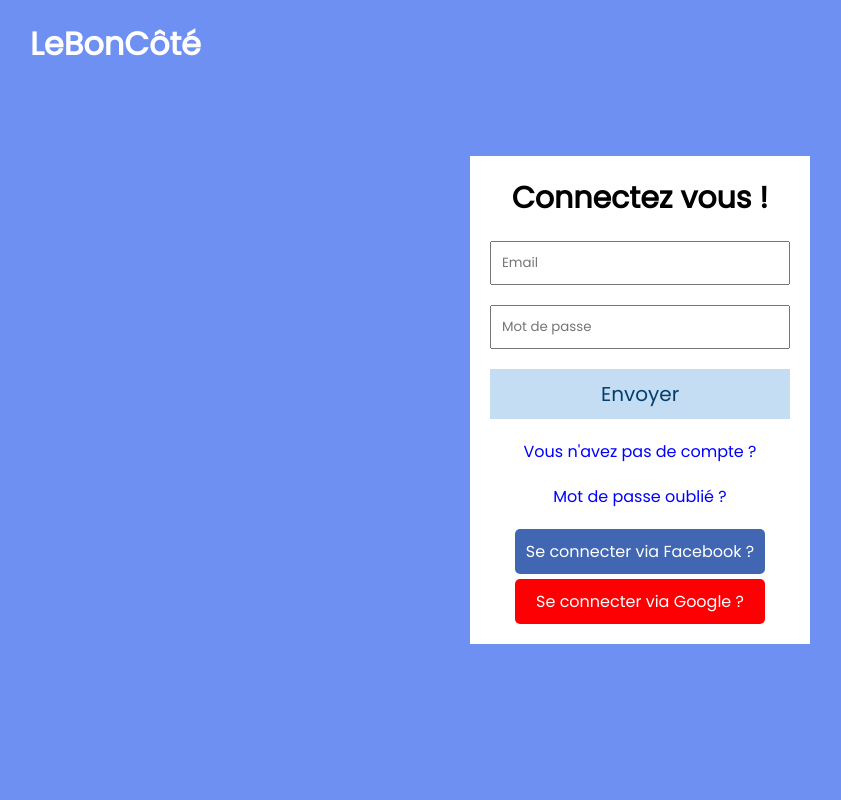
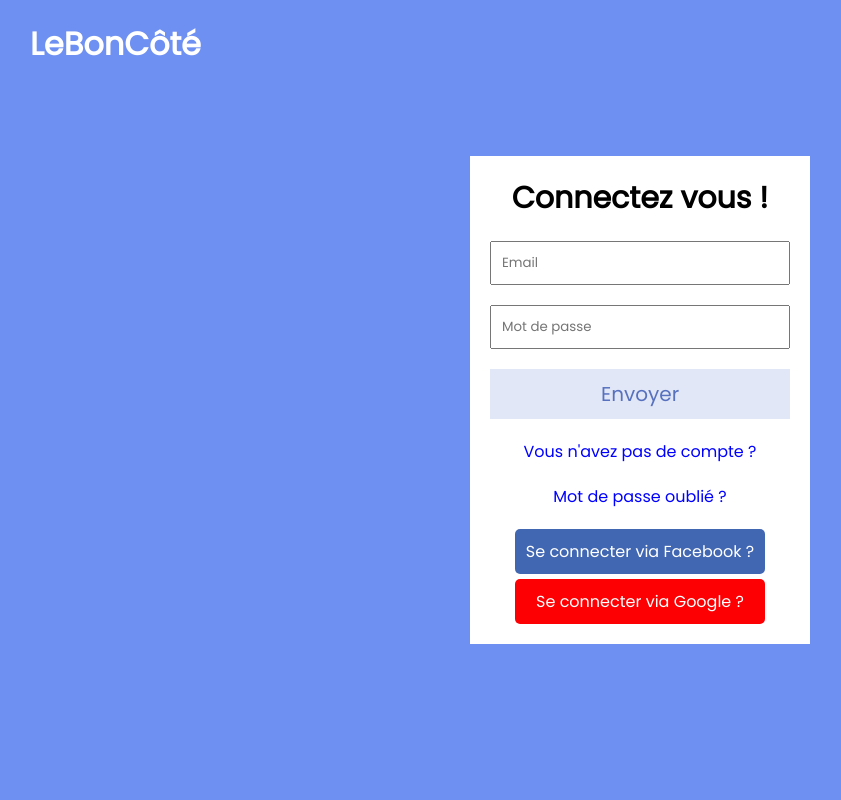
Before and after one commit to SprigganTwelve/LeBonCote-publication-d-annonce-, a PHP site: page /PROJET/connexion/connexion.php in a window 1280 px wide, with the pointer over the restyled element. Shown: the whole page, without its empty margins (0-841 px from the left). Run offline with PHP 8.4, Linux system fonts and the light colour scheme.

Commit message:
fix couleur

```diff
--- a/style/style.css
+++ b/style/style.css
@@ -63,8 +63,8 @@
 }
 
 .container form #send:hover {
-  background-color: rgb(197, 221, 242);
-  color: rgb(3, 62, 112);
+  background-color: #e2e7f7;
+  color: #5771be;
 }
 
 .container form #link {
```
